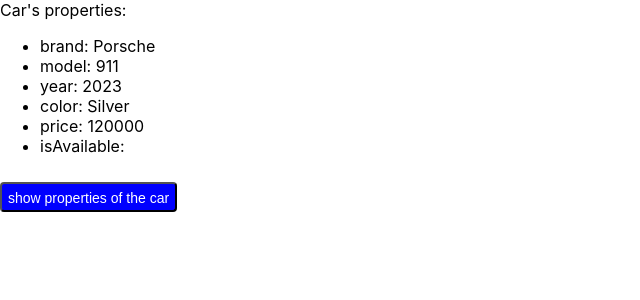
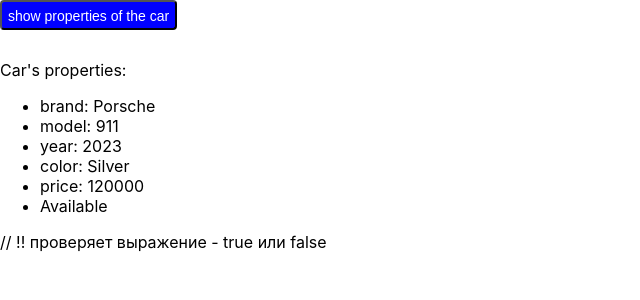
Before and after one commit to AGaleeva/react-learning, a React (Create React App) app: page / in a window 1280 px wide. Both pictures are taken after a click on the button "show properties of the car". Shown: the top 300 px of the page, without its empty margins (0-640 px from the left). Built offline with nearby package versions, Linux system fonts and the light colour scheme.

Commit message:
changes on lesson

```diff
--- a/src/components/Counter/Counter.jsx
+++ b/src/components/Counter/Counter.jsx
@@ -1,7 +1,7 @@
 import Button from "../Button";
 import "./styles.css";
 
-function Counter({count, counterPlusHandler, counterMinusHandler}) {
+function Counter({count, counterPlusHandler, counterMinusHandler, text}) {  // введение дополнительного параметра для гибкости, см.ниже
 
   // const [count, setCount] = useState(0);
 
@@ -14,6 +14,7 @@
 
   return (
     <div className="counterContainer">
+      {text && <p>{text}</p>}             // введение дополнительного параметра для гибкости
       <div className="button-container">
         <Button
           onClick={counterMinusHandler}
--- a/src/homeworks/homework19/Homework19.jsx
+++ b/src/homeworks/homework19/Homework19.jsx
@@ -1,15 +1,24 @@
 import { useState } from 'react';
 import Button from '../../components/Button';
 import './styles.css'
+
+//
+const porscheCar = {
+  brand: "Porsche",
+  model: "911",
+  year: 2023,
+  color: "Silver",
+  price: 120000,
+  isAvailable: true,
+};
 
 function Homework19() {
 
   const [car, setCar] = useState({});
 
   const showCar = (newCar) => {
-    setCar(newCar);
+      setCar(newCar);
   };
-
 
   //  const showCar = (newCar) => {
   //   setCar(prevValue => (newCar));
@@ -18,11 +27,34 @@
   // например: setCar(prevValue => ({...prevValue, ...newCar}));
 
 
+  // создаем динамически массив эл-в <li></li> с использованием метода Object.keys(), получая массив ключей ['brand', 'model', 'year', 'color', 'price', 'isAvailable']. carKey - каждый из ключей массива, по которому мы достаем значение на каждой итерации цикла метода map - car[carKey].
 
-  const currCar = Object.keys(car).map((carKeys) => {
+  // первичный метод
+
+  // const currCar = Object.keys(car).map((carKey) => {
+  //   return (
+  //     <li key={`car-props-${Math.random()}`}>
+  //       {carKey}: {`${car[carKey]}`}
+  //     </li>
+  //   )
+  // })
+
+  // модернизация метода
+
+  const currCar = Object.keys(car).map((carKey) => {
+
+    const carContent = () => {
+    if (carKey === 'isAvailable') {
+      if (car[carKey]) {
+        return 'Available';
+      }
+      return 'Unavailable';
+    }
+    return `${carKey}: ${car[carKey]}`
+  }
     return (
       <li key={`car-props-${Math.random()}`}>
-        {carKeys}: {car[carKeys]}
+        {carContent()}
       </li>
     )
   })
@@ -30,22 +62,16 @@
   return (
     <div className="homework19-wrapper">
 
-      <div className='itemsControl'>
-        Car's properties:
-        <ul>{currCar}</ul>
-      </div>
-
       <div className='buttonControl'>
         <Button
         name='show properties of the car'
-        onClick={() => showCar({
-          brand: "Porsche",
-          model: "911",
-          year: 2023,
-          color: "Silver",
-          price: 120000,
-          isAvailable: true,})}
+        onClick={() => showCar(porscheCar)}
         />
+      </div>
+
+      <div className='itemsControl'>
+        Car's properties:
+        {!!Object.keys(car).length && <ul>{currCar}</ul>} // !! проверяет выражение - true или false
       </div>
     </div>
   );
```
